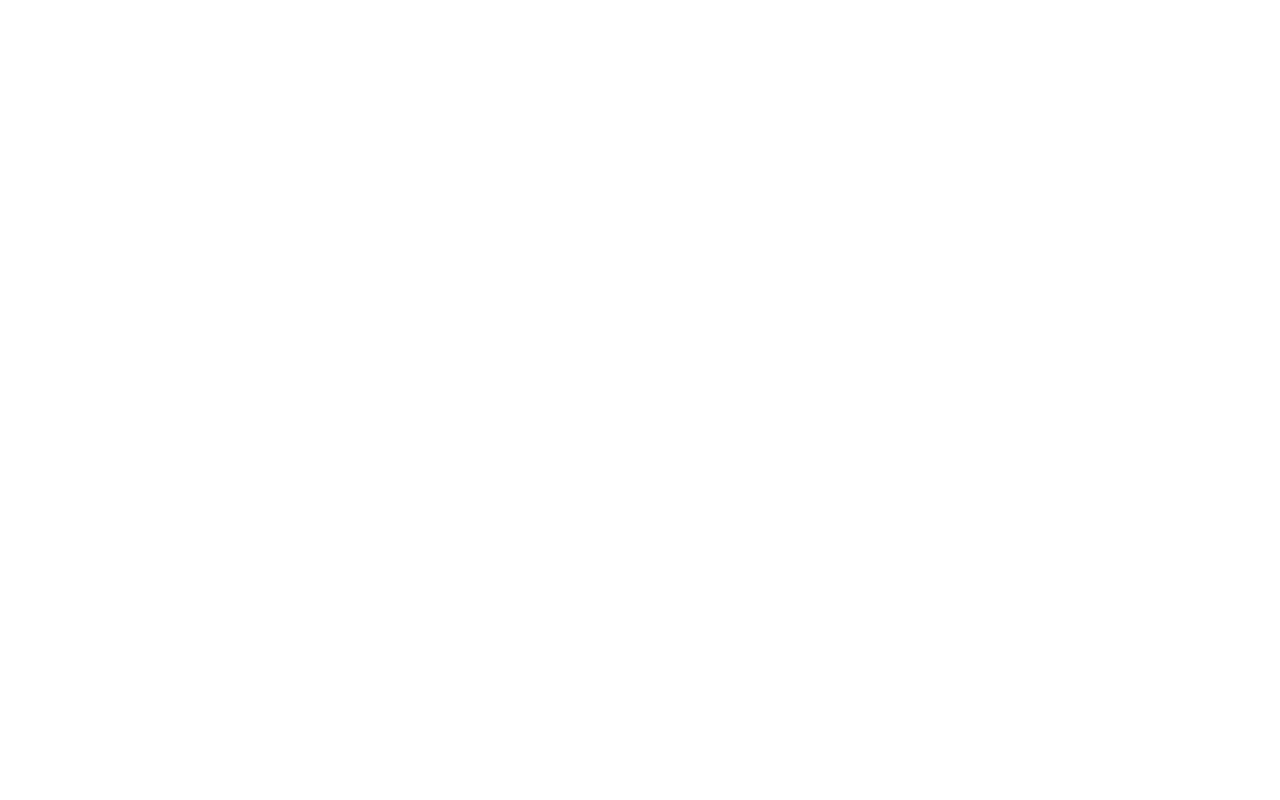
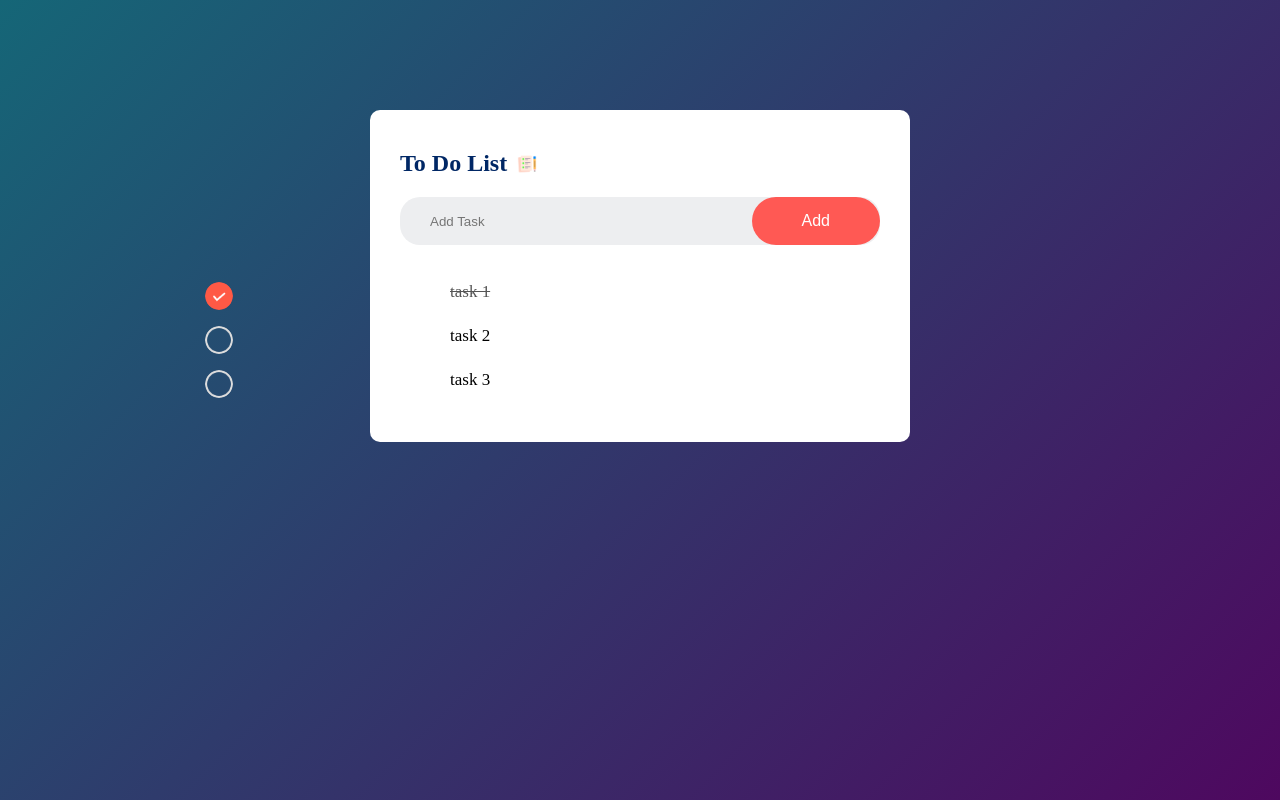
Before and after one commit to Ammarrs/ToDoJS, a plain HTML site: page index.html in a window 1280 px wide. Drawn offline with Linux system fonts and the light colour scheme.

Commit message:
making a ui, note fix the check-icon position

```diff
--- a/css/style.css
+++ b/css/style.css
@@ -2,5 +2,92 @@
   margin: 0;
   padding: 0;
   box-sizing: border-box;
+}
 
+.container {
+  width: 100%;
+  min-height: 100vh;
+  background: linear-gradient(135deg, #156677, #4e085f);
+  padding: 10px;
 }
+
+.todo {
+  width: 100%;
+  max-width: 540px;
+  background: #fff;
+  margin: 100px auto 20px;
+  padding: 40px 30px;
+  border-radius: 10px;
+}
+
+.todo h2 {
+  color: #002765;
+  display: flex;
+  align-items: center;
+  margin-bottom: 20px;
+}
+
+.todo h2 img {
+  width: 20px;
+  margin-left: 10px;
+}
+
+.row {
+  display: flex;
+  align-items: center;
+  justify-content: space-between;
+  background: #edeef0;
+  border-radius: 20px;
+  padding-left: 20px;
+  margin-bottom: 25px;
+}
+
+input {
+  flex: 1;
+  border: none;
+  outline: none;
+  background: transparent;
+  padding: 10px;
+}
+
+button {
+  border: none;
+  outline: none;
+  padding: 15px 50px;
+  background: #ff5954;
+  color: #fff;
+  font-size: 16px;
+  cursor: pointer;
+  border-radius: 40px;
+}
+
+ul li {
+  list-style: none;
+  font-size: 17px;
+  padding: 12px 8px 12px 50px;
+  user-select: none;
+  cursor: pointer;
+}
+
+ul li::before {
+  content: '';
+  position: absolute;
+  height: 28px;
+  width: 28px;
+  border-radius: 50%;
+  background-image: url(/To-Do-Img/images/unchecked.png);
+  background-size: cover;
+  background-position: center;
+  /* top:px; */
+  left: 205px;
+  /* position: relative; */
+}
+
+.checked {
+  color: #555;
+  text-decoration: line-through;
+}
+
+.checked::before {
+  background-image: url(/To-Do-Img/images/checked.png);
+}
--- a/index.html
+++ b/index.html
@@ -3,9 +3,28 @@
 <head>
   <meta charset="UTF-8">
   <meta name="viewport" content="width=device-width, initial-scale=1.0">
-  <title>Document</title>
+  <title>To Do List JS</title>
+  <link rel="stylesheet" href="./css/style.css">
 </head>
 <body>
+  <div class="container">
+    <div class="todo">
+      <h2>
+        To Do List
+        <img src="./To-Do-Img/images/icon.png" alt="">
+      </h2>
+      <div class="row">
+        <input type="text" id="input" placeholder="Add Task">
+        <button>Add</button>
+      </div>
+      <ul id="listContainer">
+        <li class="checked">task 1</li>
+        <li>task 2</li>
+        <li>task 3</li>
+      </ul>
+    </div>
+  </div>
 
+  <script src="./js/main.js"></script>
 </body>
 </html>
```
